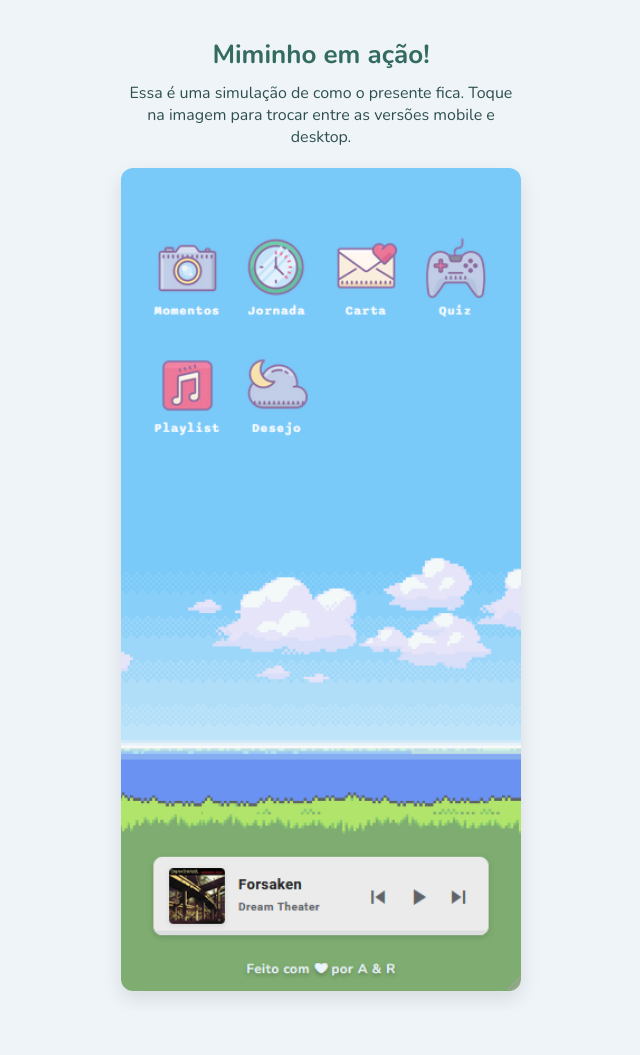
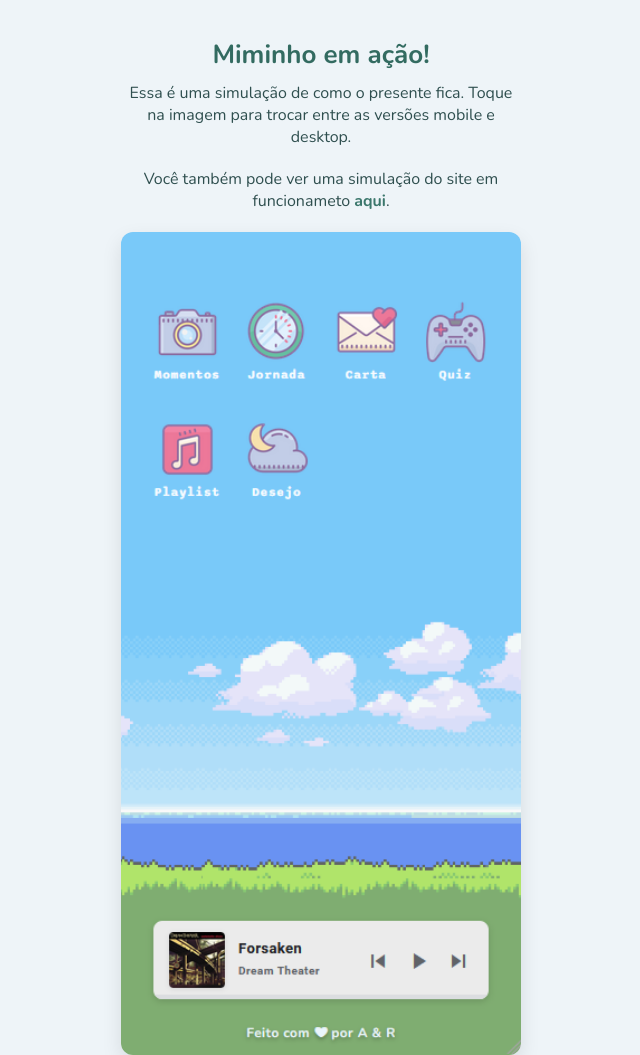
Before and after one commit to amandameneseso/Agregador-de-links-do-Miminho, a plain HTML site: page previa.html in a window 1280 px wide. Shown: the top 1055 px of the page, without its empty margins (319-959 px from the left). Before the commit the page ends 1011 px from the top, so only its background shows below. Drawn offline with nearby package versions, Linux system fonts and the light colour scheme.

Commit message:
simulação

```diff
--- a/previa.html
+++ b/previa.html
@@ -14,6 +14,8 @@
       entre as versões mobile e desktop.
     </p>
 
+    <p>Você também pode ver uma simulação do site em funcionameto <a href="https://miminho.vercel.app/" target="_blank">aqui</a>.</p>
+
     <img
       id="previewImage"
       src="imagens/previa.png"
--- a/styles/previa.css
+++ b/styles/previa.css
@@ -26,6 +26,16 @@ p {
   margin: 0 auto 20px;
 }
 
+a {
+  color: #3b776c;
+  font-weight: bold;
+  text-decoration: none;
+}
+
+a:hover {
+  text-decoration: underline;
+}
+
 img {
   width: 90%;
   max-width: 400px;
```
